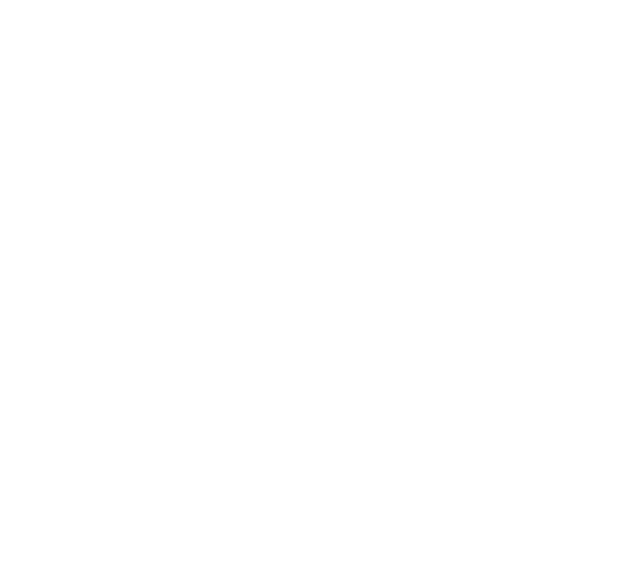
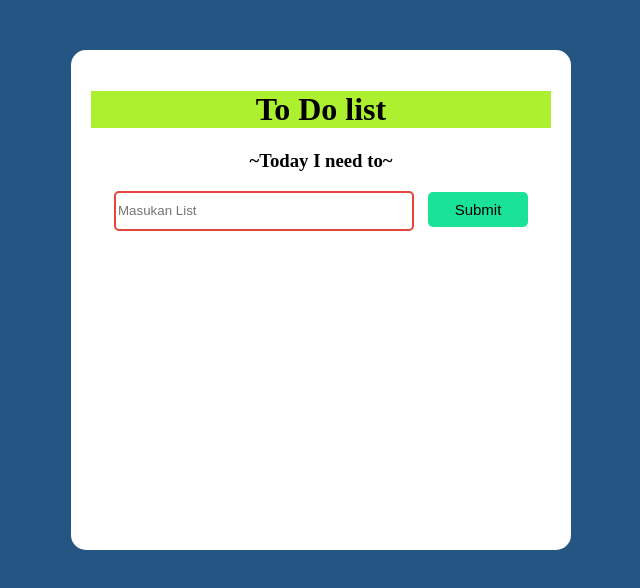
Before and after one commit to dts-kominfo-rea4a/challenge-dom-agammirza, a website: page index.html in a window 1280 px wide. Shown: the whole page, without its empty margins (319-959 px from the left). Drawn offline with Linux system fonts and the light colour scheme.

Commit message:
feat: DOM - To Do List

```diff
--- a/index.html
+++ b/index.html
@@ -6,36 +6,60 @@
     <meta name="viewport" content="width=device-width, initial-scale=1.0" />
     <title>Challenge - DOM</title>
   </head>
+  <link rel="stylesheet" href="style.css">
   <body>
     <div id="app">
       <!-- TODO: Buatlah sebuah header dengan id todo-title -->
       <!-- TODO: Buatlah sebuah subtitle dengan id todo-subtitle -->
+      <div class="header">
+        <h1 id="todo-title">To Do list</h1>
+        <h3 id="todo-subtitle">~Today I need to~</h3>
+      </div>
 
       <!-- Section: input -->
       <!-- TODO: Buatlah sebuah input bertipe text dengan id todo-input -->
       <!-- TODO: Buatlah sebuah button dengan id todo-submit -->
+      <section class="input" >
+        <input type="text" id="todo-input" placeholder="Masukan List" autocomplete="off">
+        <button id="todo-submit">Submit</button>
+      </section>
 
       <!-- Section output -->
       <!-- TODO: Buatlah sebuah <ul> dengan id todo-output -->
+      <section class="output">
+        <ul id="todo-output"></ul>
+      </section>
     </div>
 
     <!-- ! Untuk tantangan ini, script jangan diubah ke external js yah ! -->
     <script>
       // TODO: Deklarasi variable sesuai dengan kebutuhan di sini
-      let button;
-      let input;
-      let output;
+      let button = document.getElementById('todo-submit');
+      let input = document.getElementById('todo-input');
+      let output = document.getElementById('todo-output');
 
       // TODO: Buatlah sebuah fungsi dengan nama fnClickHandler
       // Fungsi yang digunakan untuk menambahkan tulisan
       // Jangan ubah cara deklarasi fungsinya, cukup isi saja
-      function fnClickHandler(toDoItem) {}
+      function fnClickHandler(toDoItem) {
+      let list = document.createElement('li');
+      list.innerHTML = toDoItem;
+      output.append(list);
+      input.value = "";
+      }
 
       // TODO: register event onclick / addEventListener untuk button
       // akan menjalankan fungsi fnClickHandler
+      button.addEventListener('click', () => {
+      fnClickHandler(input.value)
+      });
 
       // TODO: register event onkeypress / addEventListener untuk input
       // sehingga saat di input ditekan enter akan menjalankan fungsi fnClickHandler juga
+      input.addEventListener("keypress", (event) => {
+      if (event.key === "Enter")
+        fnClickHandler(input.value)
+      })
     </script>
   </body>
 </html>
--- /dev/null
+++ b/style.css
@@ -0,0 +1,54 @@
+    body {
+      background-color: rgba(6, 62, 114, 0.878);
+      text-align: center;
+      margin: 0;
+    }
+
+    * {
+      box-sizing: border-box;
+    }
+
+    #app {
+      background-color: #fff;
+      width: 500px;
+      height: 500px;
+      border-radius: 15px;
+      margin-top: 50px;
+      padding: 20px;
+      display: inline-block;
+    }
+
+    #todo-title {
+      background-color: rgb(173, 240, 47);
+    }
+
+    #todo-input {
+      width: 300px;
+      height: 40px;
+      border-radius: 5px;
+      border: 2px solid rgb(227, 69, 58);
+      margin-right: 10px;
+    }
+
+    #todo-submit {
+      width: 100px;
+      height: 35px;
+      font-size: 15px;
+      font-weight: 100;
+      border-radius: 5px;
+      background-color: #1ae399;
+      border: none;
+      color: black;
+      cursor: pointer;
+    }
+
+    #todo-submit:hover {
+      background-color: rgb(162, 221, 151);
+    }
+
+    #todo-output {
+      margin-top: 20px;
+      padding-top: 30px;
+      text-align: justify;
+      font-size: 18px;
+    }
```
